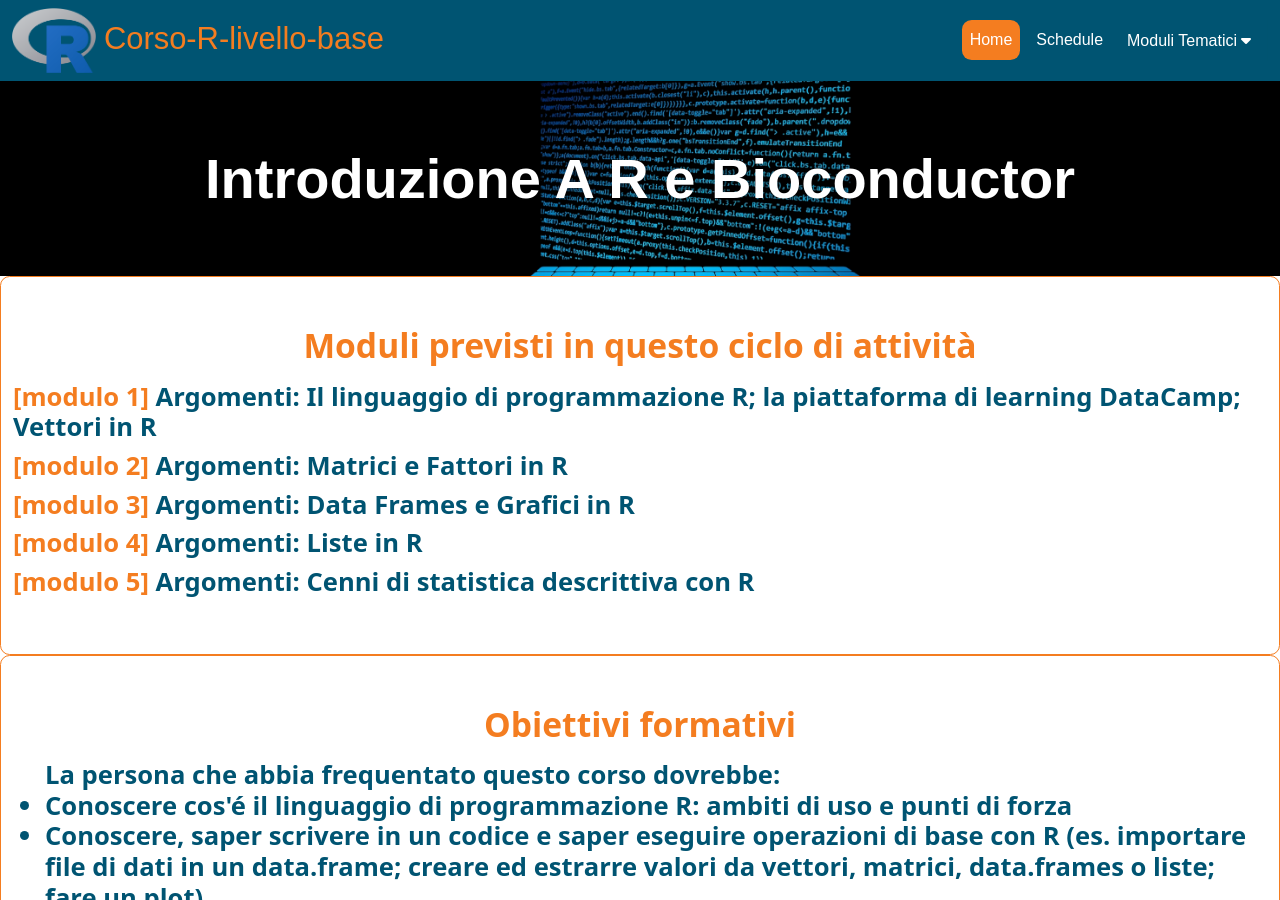
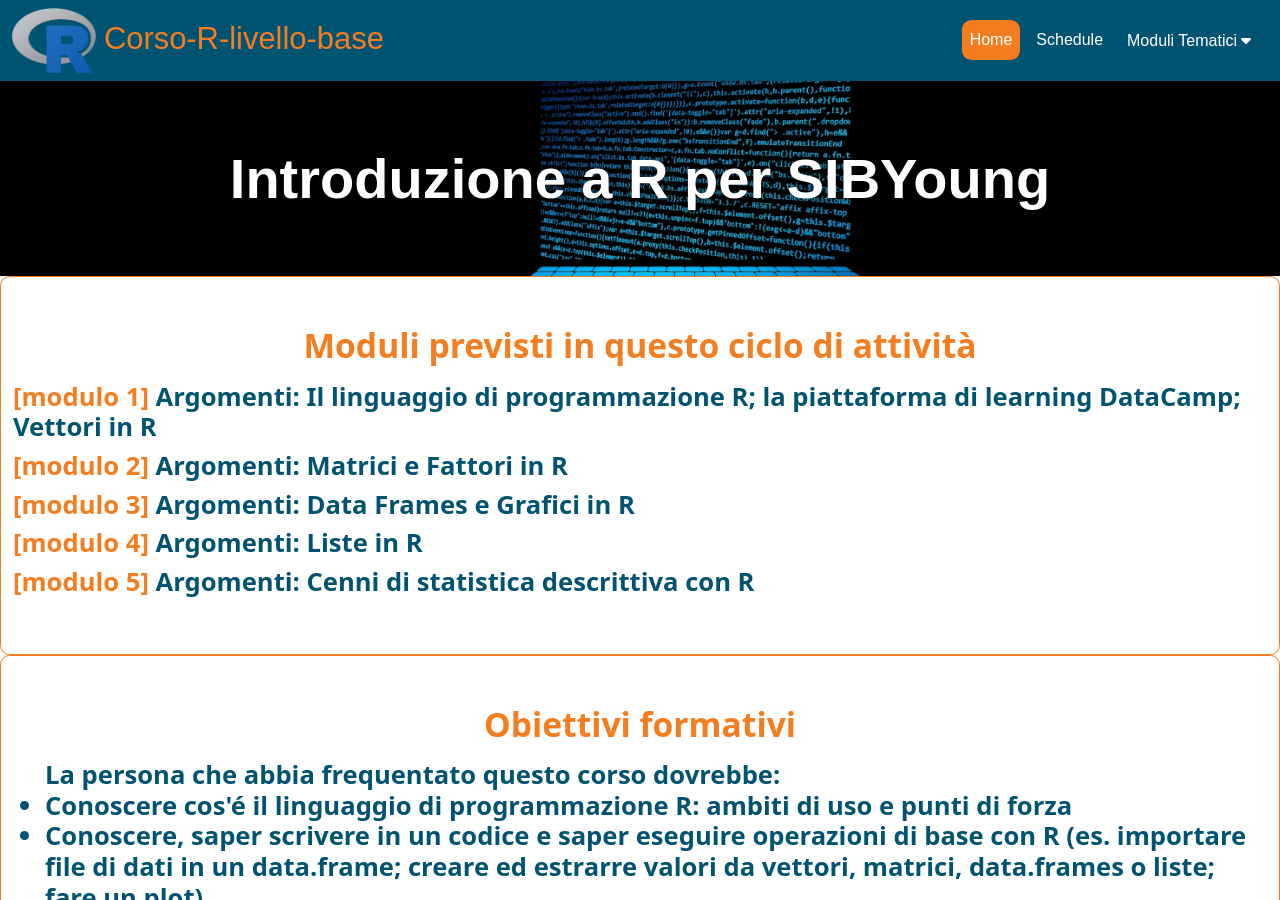
Before and after one commit to maghetta/Corso-R-livello-base__BBC, a Jekyll site: the page built from index.html, in a window 1280 px wide and 900 px high. Built offline with Jekyll 4.4.1, drawn with Linux system fonts in a browser that asks for light colours.

Commit message:
Update welcome.html

```diff
--- a/_includes/welcome.html
+++ b/_includes/welcome.html
@@ -1,6 +1,6 @@
 <div class="row-bg-light row-banner justify-content-center">
     <div class="col-12 text-center">
-        <div class="display-4 text-white fw-bold">Introduzione A R e Bioconductor</div>
+        <div class="display-4 text-white fw-bold">Introduzione a R per SIBYoung</div>
 
     </div>
 </div>
```
